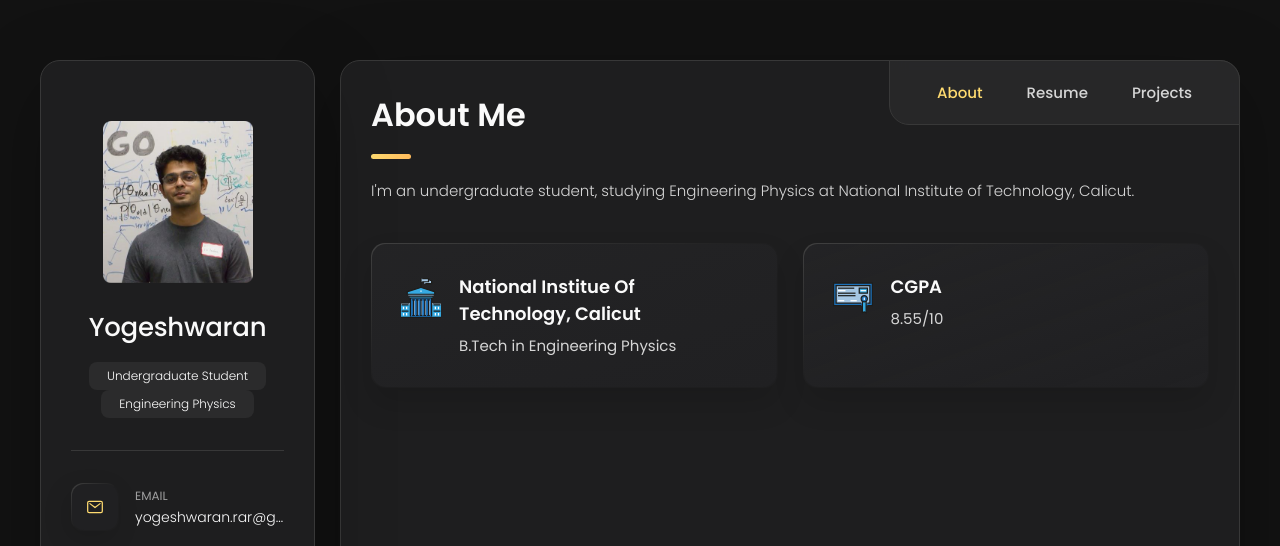
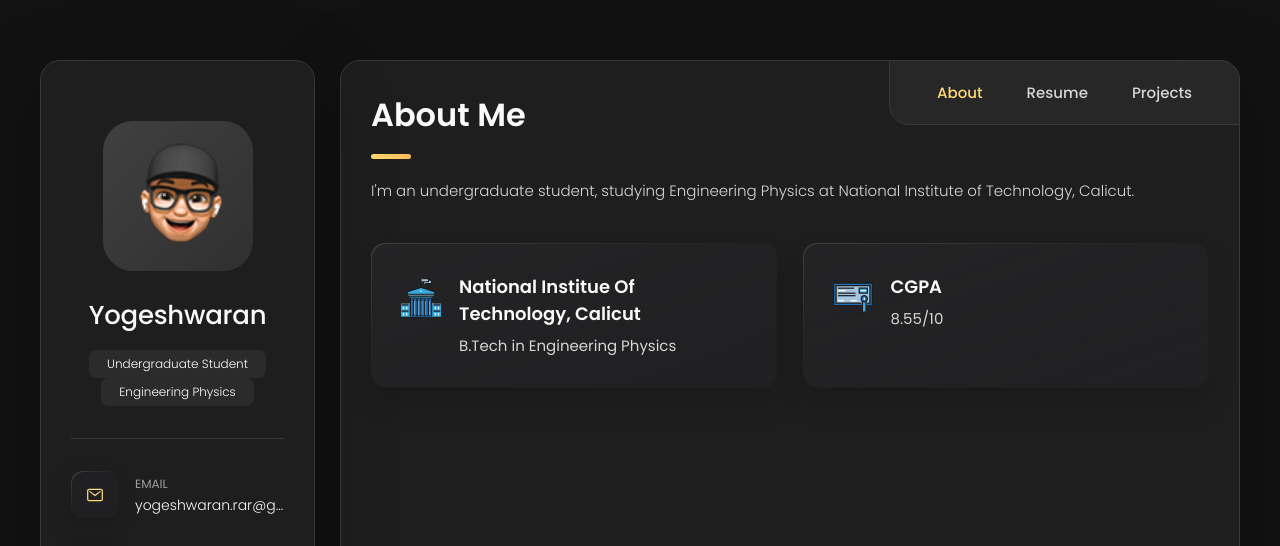
Before and after one commit to qubit-2/yogesh, a plain HTML site: page index.html in a window 1280 px wide. Shown: the top 546 px of the page. Drawn offline with nearby package versions, Linux system fonts and the light colour scheme.

Commit message:
Update index.html

```diff
--- a/index.html
+++ b/index.html
@@ -42,7 +42,7 @@
       <div class="sidebar-info">
 
         <figure class="avatar-box">
-          <img src="./assets/images/my-avatar.png" alt="Reuben" width="80">
+          <img src="./assets/images/avatar-1.png" alt="Yogesh" width="80">
         </figure>
 
         <div class="info-content">
```
